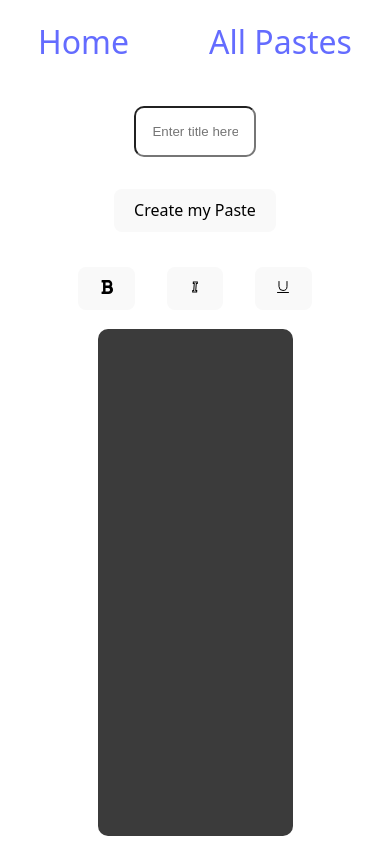
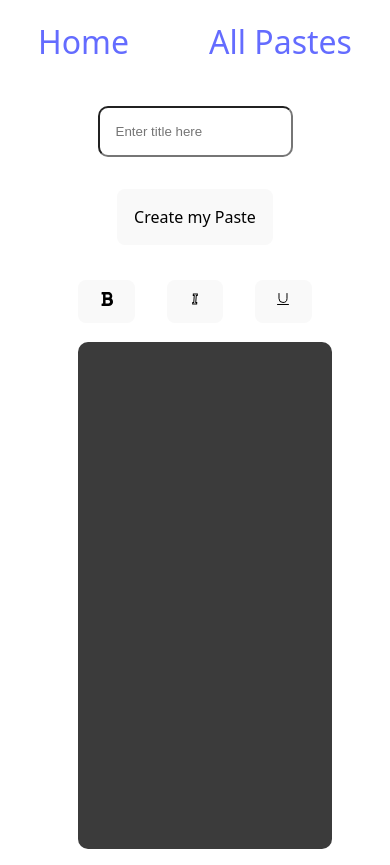
Before and after one commit to Ankit9877/notes, a React (Vite) app: page / in a window 390 px wide. Built offline with nearby package versions, Linux system fonts and the light colour scheme.

Commit message:
Updated Home.jsx and home.css

```diff
--- a/src/components/Home.jsx
+++ b/src/components/Home.jsx
@@ -67,7 +67,7 @@ const Home = () => {
           value={title}
           onChange={(e) => setTitle(e.target.value)}
         />
-        <button onClick={createPaste}>
+        <button onClick={createPaste} id='paste-create'>
           {pasteId ? "Update my Paste" : "Create my Paste"}
         </button>
       </div>
--- a/src/css components/home.css
+++ b/src/css components/home.css
@@ -8,6 +8,7 @@
   display: flex;
   flex-direction: column;
   justify-content: center;
+  /* align-items: center; */
   gap: 1.2rem;
   margin: 1rem auto;
 
@@ -15,7 +16,7 @@
 .title-btn{
  display: flex;
  justify-content: center;
- flex-wrap: wrap;
+ /* flex-wrap: wrap; */
  gap: 2rem;
  padding: 1rem;
 }
@@ -27,11 +28,34 @@
 .textarea {
   width: 50vw;
   height: 60vh;
-  margin: auto;
+  margin: 0 auto;
   background-color: #3B3B3B;         /*black background*/
   border-radius: 0.625rem;
   overflow: hidden;
   transition: all 0.1s linear;
+}
+@media screen and (max-width:836px ){
+  .textarea{
+    width: 65vw;
+   min-height: 30vh;
+  }
+  #paste-title{
+    width: 50vw;
+  }
+  .title-btn{
+    flex-direction: column;
+    align-items: center;
+  }
+  #paste-create{
+    width: fit-content;
+    padding: 1rem;
+  }
+}
+@media screen and(max-width:470px) {
+  .textarea{
+    width: 50vw;
+    min-height: 10vh;
+  }
 }
 .textarea:hover{
   border: 1.5px solid #646cff;
```
